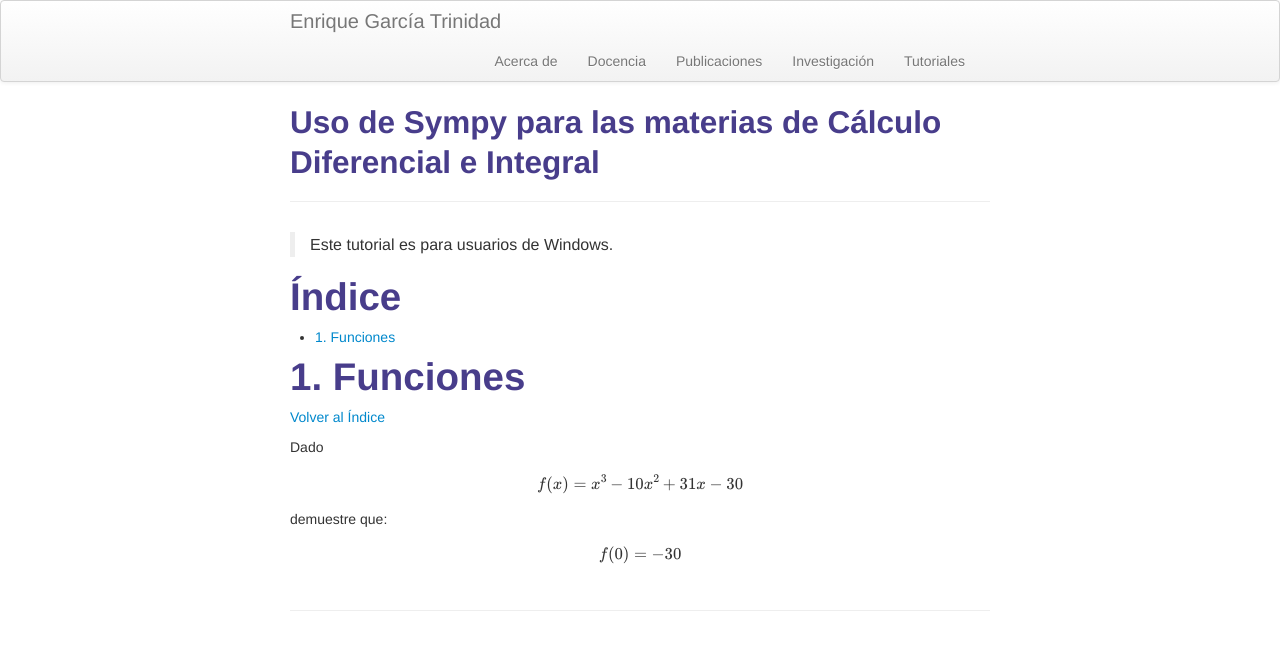
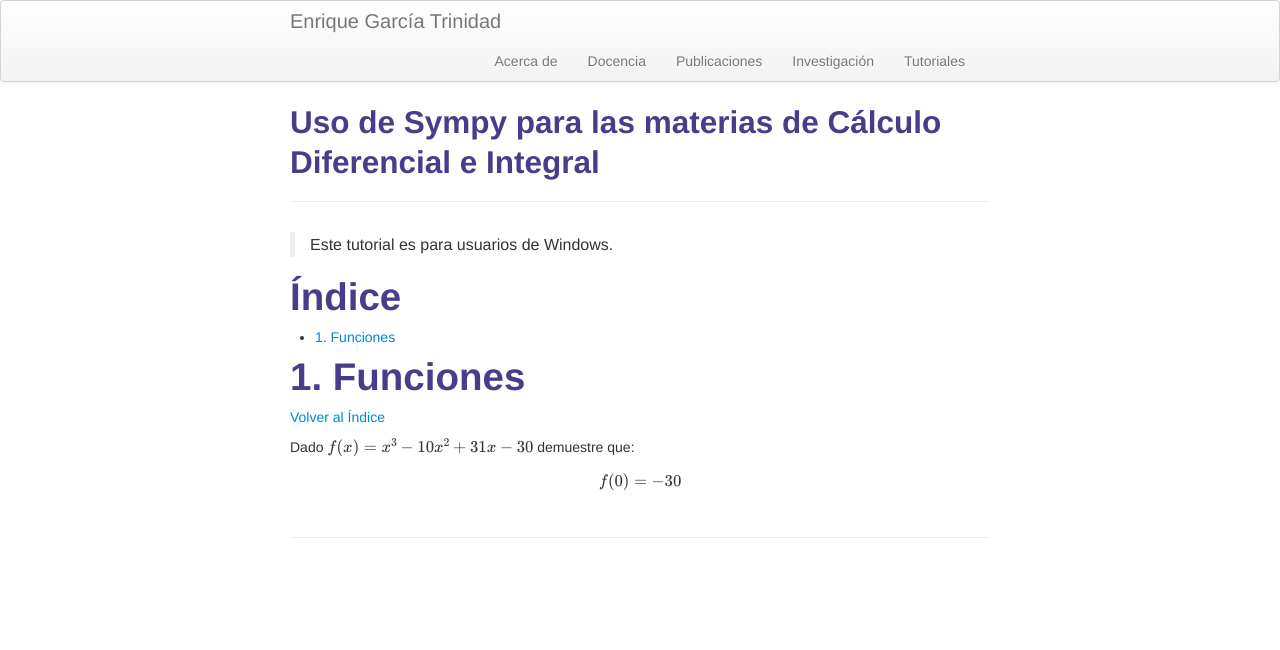
Before and after one commit to enriGarcia/enriGarcia.github.io, a Jekyll site: the page built from pages/instructions/calculusSympy.md, in a window 1280 px wide. Shown: the top 650 px of the page. Built offline with Jekyll 4.4.1, drawn with Linux system fonts in a browser that asks for light colours.

Commit message:
webpage update

```diff
--- a/pages/instructions/calculusSympy.md
+++ b/pages/instructions/calculusSympy.md
@@ -12,13 +12,7 @@ description: Tutorial de uso de Sympy
 # 1. Funciones
 [Volver al Índice](#índice)
 
-Dado
-
-$$\begin{aligned}
-f(x) = x^{3}-10x^{2}+31x-30
-\end{aligned}$$
-
-demuestre que:
+Dado \\( f(x) = x^{3}-10x^{2}+31x-30 \\) demuestre que:
 
 $$\begin{aligned}
 f(0)=-30
```
